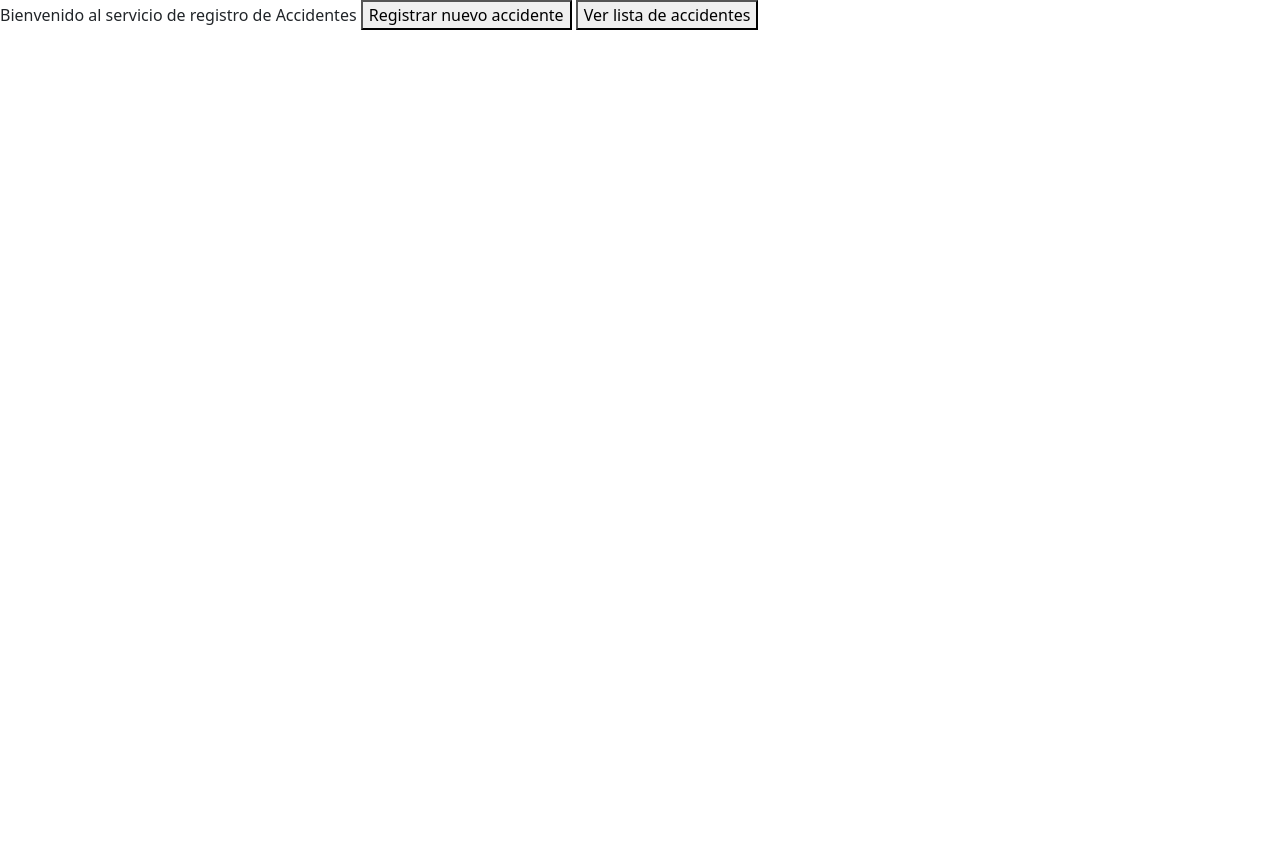
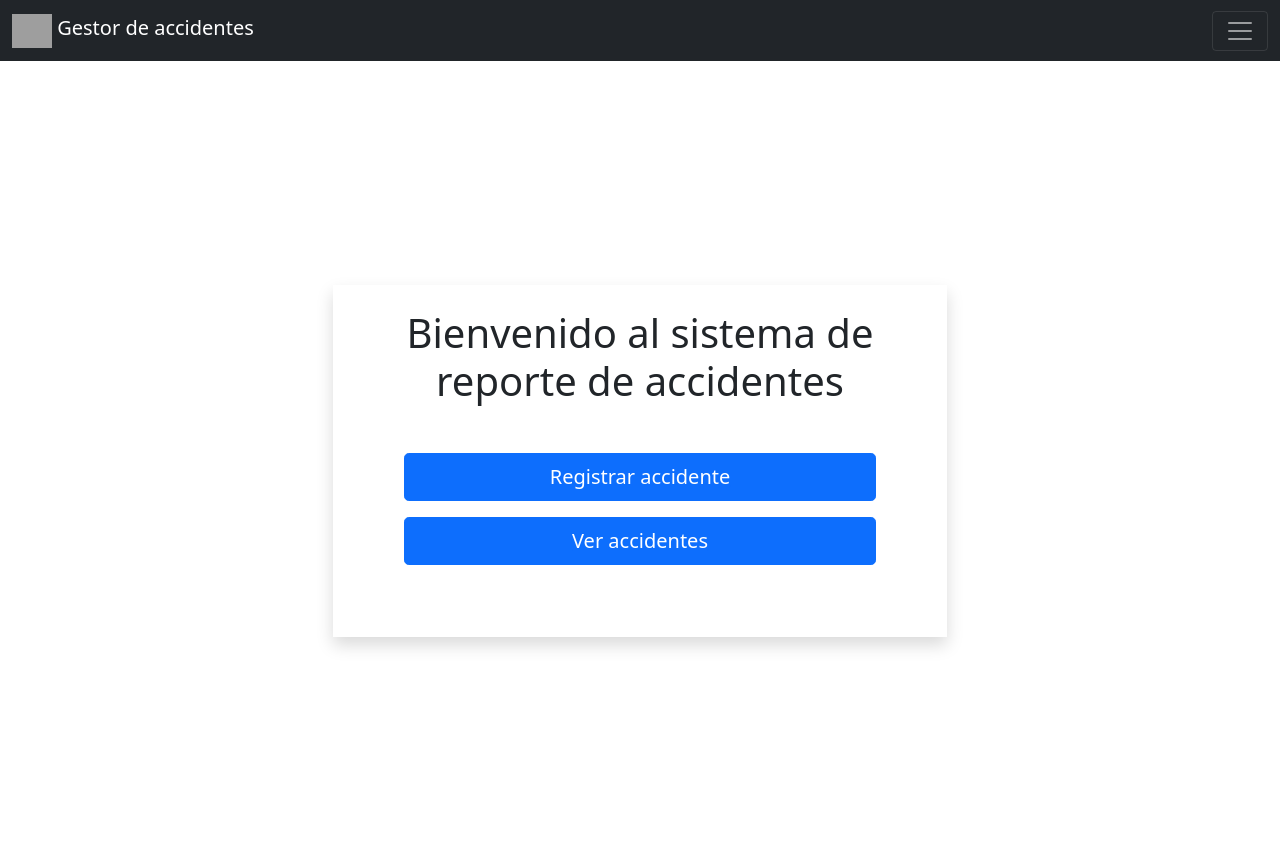
Before and after one commit to marvinortiz22/proyectohdp2, a Django app: page / in a window 1280 px wide. Before the commit the page ends 30 px from the top, so only its background shows below. Run offline with Django 3.2, Linux system fonts and the light colour scheme; grey boxes are pictures that could not be loaded.

Commit message:
Agrega navbar y estilos a inicio

```diff
--- a/gestionAccidentes/templates/base.html
+++ b/gestionAccidentes/templates/base.html
@@ -1,19 +1,39 @@
 <!doctype html>
 <html lang="en">
-  <head>
+
+<head>
     <!-- Required meta tags -->
     <meta charset="utf-8">
     <meta name="viewport" content="width=device-width, initial-scale=1">
 
     <!-- Bootstrap CSS -->
     <link href="https://cdn.jsdelivr.net/npm/bootstrap@5.1.3/dist/css/bootstrap.min.css" rel="stylesheet" integrity="sha384-1BmE4kWBq78iYhFldvKuhfTAU6auU8tT94WrHftjDbrCEXSU1oBoqyl2QvZ6jIW3" crossorigin="anonymous">
-    <head>
+    <link href="/static/css/styleView.css" rel="stylesheet">
+    <nav class="navbar navbar-dark bg-dark">
+        <div class="container-fluid">
+            <a class="navbar-brand" href="{% url 'inicio' %}">
+                <img src="/media/logo/icons8-accident-85.png" alt="" width="40" height="34" class="d-inline-block align-text-top"> Gestor de accidentes
+            </a>
+            <button class="navbar-toggler" type="button" data-bs-toggle="collapse" data-bs-target="#navbarNav" aria-controls="navbarNav" aria-expanded="false" aria-label="Toggle navigation">
+              <span class="navbar-toggler-icon"></span>
+            </button>
+            <div class="collapse navbar-collapse" id="navbarNav">
+                <ul class="navbar-nav">
+                    <li class="nav-item">
+                        <a class="nav-link active" aria-current="page" href="#">Home</a>
+                    </li>
+                    <li class="nav-item">
+                        <a class="nav-link" href="#">Cerrar Sesión</a>
+                    </li>
+                </ul>
+            </div>
+        </div>
+    </nav>
+</head>
 
-    </head>
-    <body>
-        {% block content %}
-        {% endblock %}
-            <!-- Optional JavaScript; choose one of the two! -->
+<body>
+    {% block content %} {% endblock %}
+    <!-- Optional JavaScript; choose one of the two! -->
 
     <!-- Option 1: Bootstrap Bundle with Popper -->
     <script src="https://cdn.jsdelivr.net/npm/bootstrap@5.1.3/dist/js/bootstrap.bundle.min.js" integrity="sha384-ka7Sk0Gln4gmtz2MlQnikT1wXgYsOg+OMhuP+IlRH9sENBO0LRn5q+8nbTov4+1p" crossorigin="anonymous"></script>
@@ -22,5 +42,6 @@
     <script src="https://cdn.jsdelivr.net/npm/@popperjs/core@2.10.2/dist/umd/popper.min.js" integrity="sha384-7+zCNj/IqJ95wo16oMtfsKbZ9ccEh31eOz1HGyDuCQ6wgnyJNSYdrPa03rtR1zdB" crossorigin="anonymous"></script>
     <script src="https://cdn.jsdelivr.net/npm/bootstrap@5.1.3/dist/js/bootstrap.min.js" integrity="sha384-QJHtvGhmr9XOIpI6YVutG+2QOK9T+ZnN4kzFN1RtK3zEFEIsxhlmWl5/YESvpZ13" crossorigin="anonymous"></script>
     -->
-    </body>
+</body>
+
 </html>
--- a/gestionAccidentes/templates/inicio.html
+++ b/gestionAccidentes/templates/inicio.html
@@ -1,12 +1,34 @@
 {% extends "base.html" %}
 
 <html>
-    {% block content %}
-    <head>Bienvenido al servicio de registro de Accidentes</head>
-    <body>
+{% block content %}
 
-        <a href="{% url 'registrarAccidente' %}"><button>Registrar nuevo accidente</button></a>
-        <a href="{% url 'listaDeAccidentes' %}"><button>Ver lista de accidentes</button></a>
+<head>
+    <link href="/static/css/style.css" rel="stylesheet">
+
+</head>
+
+<body>
+    <div class="d-flex align-items-center justify-content-center">
+        <div class="row content d-flex justify-content-center align-items-center" style="height:100vh">
+
+            <div class="col-md-8">
+                <div class="box shadow bg-white p-4">
+                    <h1 class="text-center">Bienvenido al sistema de reporte de accidentes</h1>
+                    <a href="{% url 'registrarAccidente' %}" class="d-grid gap-2 col-10 mx-auto mt-5"><button type="button" class="btn btn-primary btn-lg ">Registrar accidente</button></a>
+                    <a href="{% url 'listaDeAccidentes' %}" class="d-grid gap-2 col-10 mx-auto mt-3"><button type="button" class="btn btn-primary btn-lg">Ver accidentes</button></a>
+                    <div class="d-flex justify-content-end mt-5">
+                        {% if user.is_authenticated %}
+                        <a href="{% url 'IniciarSesion' %}"><button type="button" class="btn btn-dark btn-lg">Cerrar Sesión</button></a> {% endif %}
+                    </div>
+                </div>
+
+
+            </div>
+        </div>
+
+    </div>
     {% endblock %}
-    </body>
+</body>
+
 </html>
```
Also changed, not shown: gestionAccidentes/templates/registrarAccidente.html (+40 -6 lines).
